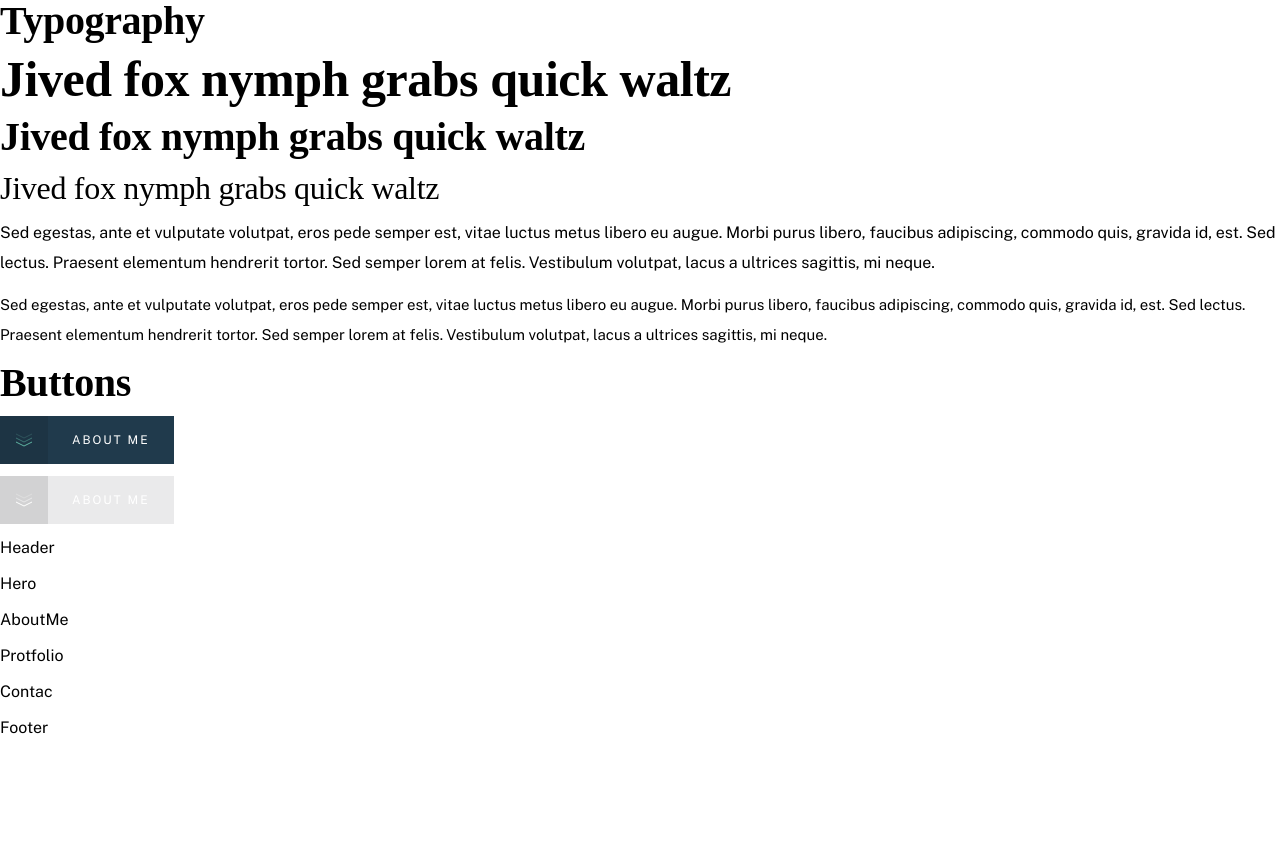
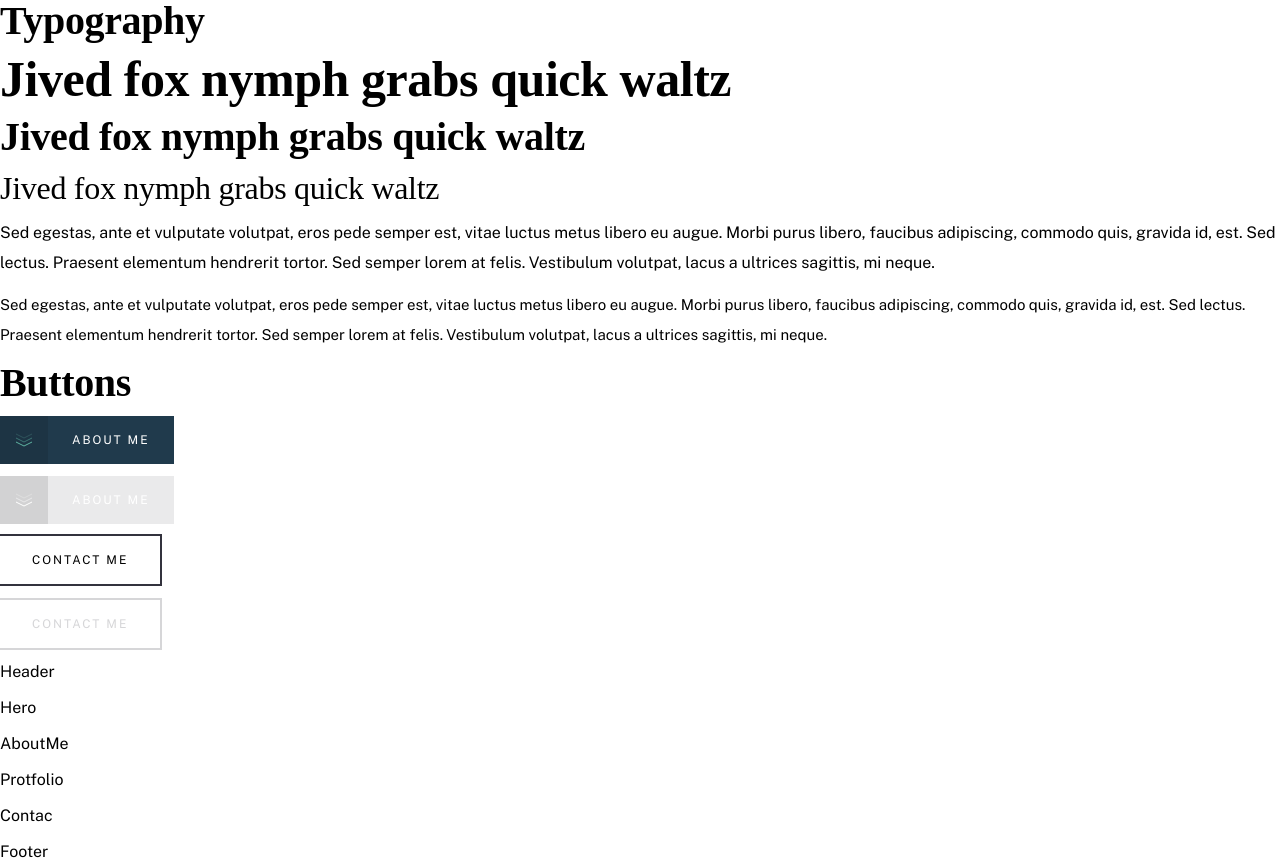
Before and after one commit to RyanCahela/Portfolio_2022_Nextjs, a Next.js app: page / in a window 1280 px wide. Before the commit the page ends 800 px from the top, so only its background shows below. Built offline with nearby package versions, Linux system fonts and the light colour scheme; a web font is replaced by a local one.

Commit message:
created buttons with hover and disabled states

```diff
--- a/components/Buttons/PrimaryButton.js
+++ b/components/Buttons/PrimaryButton.js
@@ -1,11 +1,31 @@
 import React from "react";
 import DownArrowsSVG from "../Icons/DownArrowsSVG";
 
-const PrimaryButton = ({ textContent, disabled = false }) => {
+const buttonClasses = `
+  ${/* Layout */ ""}
+  flex
+
+  ${/* Typography */ ""}
+  font-sans
+  tracking-[2px]
+  uppercase
+  text-xs
+
+  ${/* Colors */ ""}
+  text-white
+  bg-dark-blue
+  hover:bg-cyan
+
+  ${/* Misc */ ""}
+  group
+  transition-colors
+  disabled:bg-light-gray
+  disabled:cursor-not-allowed
+`;
+
+const PrimaryButton = ({ textContent, disabled = null }) => {
   return (
-    <button
-      disabled={disabled}
-      className="flex text-white group font-sans tracking-[2px] uppercase bg-dark-blue text-xs hover:bg-cyan transition-colors disabled:bg-light-gray">
+    <button disabled={disabled} className={buttonClasses}>
       <div className="bg-black/10 h-[48px] w-[48px] flex justify-center items-center">
         <div className="w-[16px] h-[14px] text-cyan group-hover:text-white group-disabled:text-white">
           <DownArrowsSVG />
--- /dev/null
+++ b/components/Buttons/SecondaryButton.js
@@ -0,0 +1,41 @@
+import React from "react";
+
+const buttonClasses = `
+  ${/* Layout */ ""}
+  py-4
+  px-8
+
+  ${/* Typography */ ""}
+  text-xs
+  tracking-[2px]
+  uppercase
+
+  ${/* Colors */ ""}
+  bg-white
+  text-greyish-dark-blue
+
+
+  ${/* Misc */ ""}
+  cursor-pointer
+  outline
+  outline-2
+  outline-grayish-dark-blue
+
+  hover:bg-grayish-dark-blue
+  hover:text-very-light-gray
+
+  disabled:text-grayish-dark-blue/20
+  disabled:outline-grayish-dark-blue/20
+  disabled:cursor-not-allowed
+  disabled:hover:bg-white
+`;
+
+const SecondaryButton = ({ textContent, disabled = null }) => {
+  return (
+    <button disabled={disabled} className={buttonClasses}>
+      {textContent}
+    </button>
+  );
+};
+
+export default SecondaryButton;
--- a/pages/index.js
+++ b/pages/index.js
@@ -10,6 +10,7 @@ import Title3 from "../components/Typography/Title3";
 import Body1 from "../components/Typography/Body1";
 import Body2 from "../components/Typography/Body2";
 import PrimaryButton from "../components/Buttons/PrimaryButton";
+import SecondaryButton from "../components/Buttons/SecondaryButton";
 
 export default function Home() {
   return (
@@ -36,7 +37,11 @@ export default function Home() {
 
       <Title2>Buttons</Title2>
       <PrimaryButton textContent="About Me" />
-      <PrimaryButton textContent="About Me" disabled={true} />
+      <PrimaryButton textContent="About Me" disabled="true" />
+      <div className="flex flex-col items-start gap-4">
+        <SecondaryButton textContent="Contact Me" />
+        <SecondaryButton textContent="Contact Me" disabled="true" />
+      </div>
 
       <p className="font-sans"></p>
       <Header />
```
